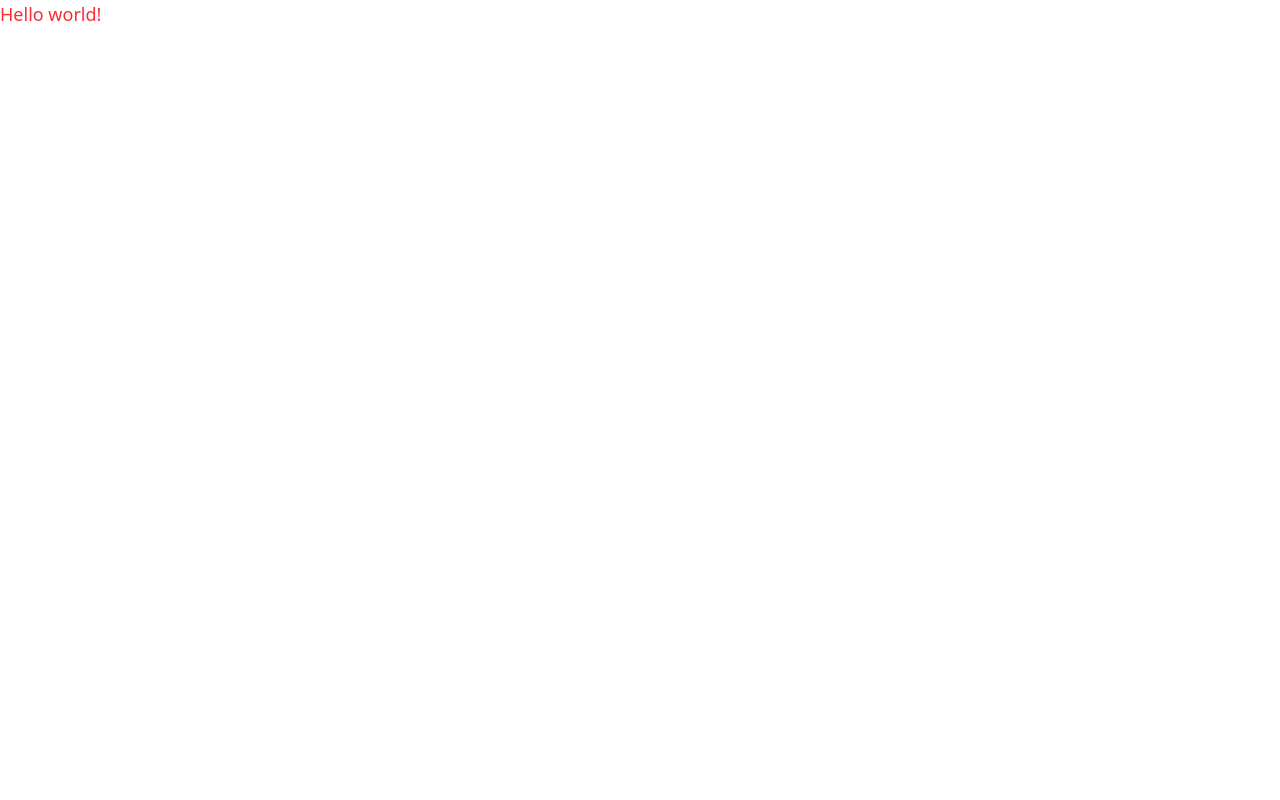
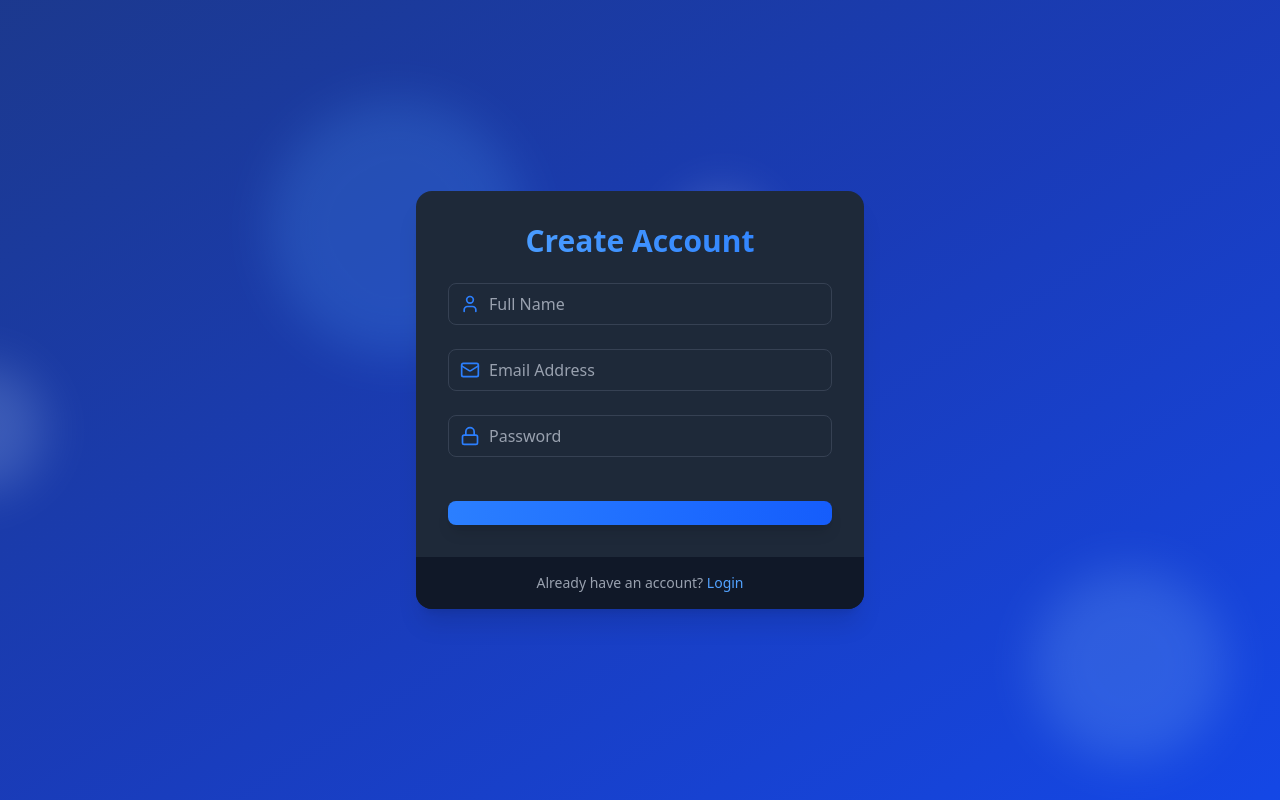
Before and after one commit to WaLid-Jbir/MERN-AUTH, a React (Vite) app in the folder frontend/: page /signup in a window 1280 px wide. Built offline with nearby package versions, Linux system fonts and the light colour scheme.

Commit message:
Creating the login and signup pages (UI)

```diff
--- a/frontend/package.json
+++ b/frontend/package.json
@@ -12,6 +12,7 @@
   "dependencies": {
     "@tailwindcss/vite": "^4.0.6",
     "framer-motion": "^12.4.3",
+    "lucide-react": "^0.475.0",
     "react": "^19.0.0",
     "react-dom": "^19.0.0",
     "react-router-dom": "^7.1.5",
--- a/frontend/src/App.jsx
+++ b/frontend/src/App.jsx
@@ -1,11 +1,24 @@
-import { useState } from 'react'
+import { Route, Routes } from 'react-router-dom';
+import FloatingShape from './components/FloatingShape';
+import SignUpPage from './pages/SignUpPage';
+import LoginPage from './pages/LoginPage';
 
 function App() {
   return (
-    <>
-      <h1 className='text-red-500 text-lg'>Hello world!</h1>
-    </>
-  )
+    <div className='min-h-screen bg-gradient-to-br from-blue-900 via-blue-800 to-blue-700 flex items-center justify-center relative overflow-hidden'>
+      <FloatingShape color='bg-blue-400' size='w-64 h-64' top='-5%' left='10%' delay={0} />
+      <FloatingShape color='bg-blue-300' size='w-48 h-48' top='70%' left='80%' delay={5} />
+      <FloatingShape color='bg-blue-200' size='w-32 h-32' top='40%' left='-10%' delay={2} />
+      <FloatingShape color='bg-blue-100' size='w-24 h-24' top='20%' left='50%' delay={2} />
+
+      <Routes>
+        {/* Your routes here */}
+        <Route path="/" element={<div>Home</div>} />
+        <Route path="/signup" element={<SignUpPage />} />
+        <Route path="/login" element={<LoginPage />} />
+      </Routes>
+    </div>
+  );
 }
 
-export default App
+export default App;
--- /dev/null
+++ b/frontend/src/components/FloatingShape.jsx
@@ -0,0 +1,25 @@
+import React from 'react';
+import { motion } from 'framer-motion';
+
+const FloatingShape = ({ color, size, top, left, delay }) => {
+  return (
+    <motion.div
+        className={`absolute rounded-full ${color} ${size} opacity-20 blur-xl`}
+        style={{ top: top, left: left }}
+        animate={{
+            y: ['0%', '100%', '0%'],
+            x: ['0%', '100%', '0%'],
+            rotate: ['0deg', '360deg'],
+        }}
+        transition={{
+            duration: 20,
+            ease: 'linear',
+            repeat: Infinity,
+            delay: delay,
+        }}
+        aria-hidden="true"
+    />
+  );
+};
+
+export default FloatingShape;
--- /dev/null
+++ b/frontend/src/components/Input.jsx
@@ -0,0 +1,15 @@
+const Input = ({ icon: Icon, ...props }) => {
+	return (
+		<div className='relative mb-6'>
+			<div className='absolute inset-y-0 left-0 flex items-center pl-3 pointer-events-none'>
+				<Icon className='size-5 text-blue-500' /> {/* Changed from green-500 to blue-500 */}
+			</div>
+			<input
+				{...props}
+				className='w-full pl-10 pr-3 py-2 bg-gray-800 bg-opacity-50 rounded-lg border border-gray-700 focus:border-blue-500 focus:ring-2 focus:ring-blue-500 text-white placeholder-gray-400 transition duration-200'
+				// Changed focus:border-green-500 and focus:ring-green-500 to blue-500
+			/>
+		</div>
+	);
+};
+export default Input;
--- /dev/null
+++ b/frontend/src/pages/LoginPage.jsx
@@ -0,0 +1,77 @@
+import { useState } from "react";
+import { motion } from "framer-motion";
+import { Mail, Lock, Loader } from "lucide-react";
+import { Link } from "react-router-dom";
+import Input from "../components/Input";
+// import { useAuthStore } from "../store/authStore";
+
+const LoginPage = () => {
+	const [email, setEmail] = useState("");
+	const [password, setPassword] = useState("");
+
+	// const { login, isLoading, error } = useAuthStore();
+
+	const handleLogin = async (e) => {
+		e.preventDefault();
+		// await login(email, password);
+	};
+
+	return (
+		<motion.div
+			initial={{ opacity: 0, y: 20 }}
+			animate={{ opacity: 1, y: 0 }}
+			transition={{ duration: 0.5 }}
+			className='max-w-md w-full bg-gray-800 bg-opacity-50 backdrop-filter backdrop-blur-xl rounded-2xl shadow-xl overflow-hidden'
+		>
+			<div className='p-8'>
+				<h2 className='text-3xl font-bold mb-6 text-center bg-gradient-to-r from-blue-400 to-blue-500 text-transparent bg-clip-text'>
+					Welcome Back
+				</h2>
+
+				<form onSubmit={handleLogin}>
+					<Input
+						icon={Mail}
+						type='email'
+						placeholder='Email Address'
+						value={email}
+						onChange={(e) => setEmail(e.target.value)}
+					/>
+
+					<Input
+						icon={Lock}
+						type='password'
+						placeholder='Password'
+						value={password}
+						onChange={(e) => setPassword(e.target.value)}
+					/>
+
+					<div className='flex items-center mb-6'>
+						<Link to='/forgot-password' className='text-sm text-blue-400 hover:underline'>
+							Forgot password?
+						</Link>
+					</div>
+					{/* {error && <p className='text-red-500 font-semibold mb-2'>{error}</p>} */}
+
+					<motion.button
+						whileHover={{ scale: 1.02 }}
+						whileTap={{ scale: 0.98 }}
+						className='w-full py-3 px-4 bg-gradient-to-r from-blue-500 to-blue-600 text-white font-bold rounded-lg shadow-lg hover:from-blue-600 hover:to-blue-700 focus:outline-none focus:ring-2 focus:ring-blue-500 focus:ring-offset-2 focus:ring-offset-gray-900 transition duration-200'
+						type='submit'
+						// disabled={isLoading}
+					>
+						{/* {isLoading ? <Loader className='w-6 h-6 animate-spin  mx-auto' /> : "Login"} */}
+					</motion.button>
+				</form>
+			</div>
+			<div className='px-8 py-4 bg-gray-900 bg-opacity-50 flex justify-center'>
+				<p className='text-sm text-gray-400'>
+					Don't have an account?{" "}
+					<Link to='/signup' className='text-blue-400 hover:underline'>
+						Sign up
+					</Link>
+				</p>
+			</div>
+		</motion.div>
+	);
+};
+export default LoginPage;
--- /dev/null
+++ b/frontend/src/pages/SignUpPage.jsx
@@ -0,0 +1,88 @@
+import { motion } from "framer-motion";
+import Input from "../components/Input";
+import { Loader, Lock, Mail, User } from "lucide-react";
+import { useState } from "react";
+import { Link, useNavigate } from "react-router-dom";
+// import PasswordStrengthMeter from "../components/PasswordStrengthMeter";
+// import { useAuthStore } from "../store/authStore";
+
+const SignUpPage = () => {
+	const [name, setName] = useState("");
+	const [email, setEmail] = useState("");
+	const [password, setPassword] = useState("");
+	const navigate = useNavigate();
+
+	// const { signup, error, isLoading } = useAuthStore();
+
+	const handleSignUp = async (e) => {
+		e.preventDefault();
+
+		// try {
+		// 	await signup(email, password, name);
+		// 	navigate("/verify-email");
+		// } catch (error) {
+		// 	console.log(error);
+		// }
+	};
+	return (
+		<motion.div
+			initial={{ opacity: 0, y: 20 }}
+			animate={{ opacity: 1, y: 0 }}
+			transition={{ duration: 0.5 }}
+			className='max-w-md w-full bg-gray-800 bg-opacity-50 backdrop-filter backdrop-blur-xl rounded-2xl shadow-xl
+			overflow-hidden'
+		>
+			<div className='p-8'>
+				<h2 className='text-3xl font-bold mb-6 text-center bg-gradient-to-r from-blue-400 to-blue-500 text-transparent bg-clip-text'>
+					Create Account
+				</h2>
+
+				<form onSubmit={handleSignUp}>
+					<Input
+						icon={User}
+						type='text'
+						placeholder='Full Name'
+						value={name}
+						onChange={(e) => setName(e.target.value)}
+					/>
+					<Input
+						icon={Mail}
+						type='email'
+						placeholder='Email Address'
+						value={email}
+						onChange={(e) => setEmail(e.target.value)}
+					/>
+					<Input
+						icon={Lock}
+						type='password'
+						placeholder='Password'
+						value={password}
+						onChange={(e) => setPassword(e.target.value)}
+					/>
+					{/* {error && <p className='text-red-500 font-semibold mt-2'>{error}</p>} */}
+
+					<motion.button
+						className='mt-5 w-full py-3 px-4 bg-gradient-to-r from-blue-500 to-blue-600 text-white
+						font-bold rounded-lg shadow-lg hover:from-blue-600
+						hover:to-blue-700 focus:outline-none focus:ring-2 focus:ring-blue-500 focus:ring-offset-2
+						 focus:ring-offset-gray-900 transition duration-200'
+						whileHover={{ scale: 1.02 }}
+						whileTap={{ scale: 0.98 }}
+						type='submit'
+					>
+						{/* {isLoading ? <Loader className=' animate-spin mx-auto' size={24} /> : "Sign Up"} */}
+					</motion.button>
+				</form>
+			</div>
+			<div className='px-8 py-4 bg-gray-900 bg-opacity-50 flex justify-center'>
+				<p className='text-sm text-gray-400'>
+					Already have an account?{" "}
+					<Link to={"/login"} className='text-blue-400 hover:underline'>
+						Login
+					</Link>
+				</p>
+			</div>
+		</motion.div>
+	);
+};
+export default SignUpPage;
```
Also changed, not shown: 1 other file (tests, documents, lock files or other folders).
